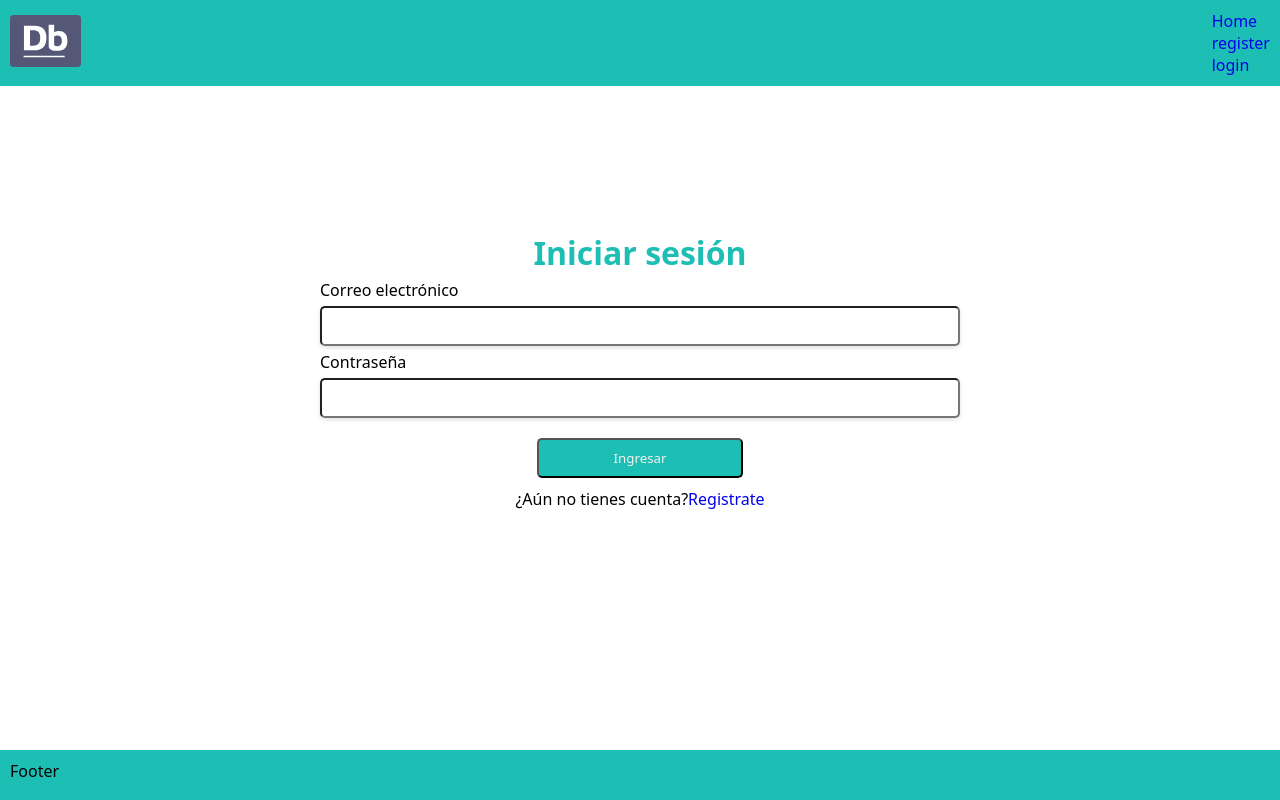
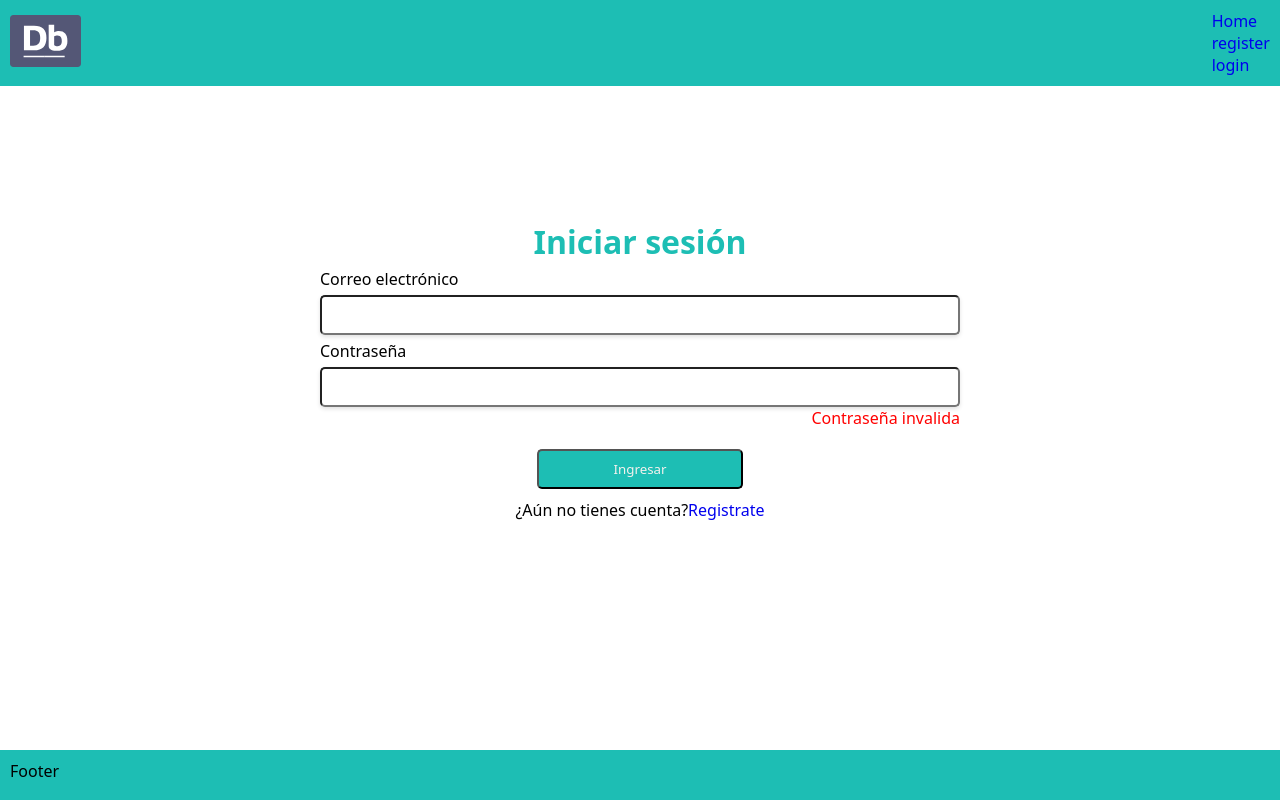
Before and after one commit to NicoRomPerez/ProyectoIntegrador, a React (Create React App) app in the folder proyectointegrador/: page /login in a window 1280 px wide. Built offline with nearby package versions, Linux system fonts and the light colour scheme.

Commit message:
Registro con validaciones

```diff
--- a/proyectointegrador/src/Components/Auth/Login/Login.js
+++ b/proyectointegrador/src/Components/Auth/Login/Login.js
@@ -1,38 +1,44 @@
-import React from 'react'
-import Header from '../../Header/Header'
-import Footer from '../../Footer/Footer'
-import Body from '../../Body/Body'
-import Input from '../../Commons/Input/Input'
-import './../auth.scss'
+import React, { useState } from "react";
+import Header from "../../Header/Header";
+import Footer from "../../Footer/Footer";
+import Body from "../../Body/Body";
+import Input from "../../Commons/Input/Input";
+import "./../auth.scss";
 
-import { Link } from 'react-router-dom'
+import { Link } from "react-router-dom";
 const Login = () => {
+  const [password, setPassword]= useState("");
+
+
+
   return (
-    <div className='auth'>
+    <div className="auth">
       <Header className="header"></Header>
-          <Body className='container'>
-
-          <div className='card-login'>
-            <h1 className='tittle'>
-              Iniciar sesión
-            </h1>
-              <Input label='Correo electrónico'/>
-              <Input label='Contraseña'/>
-              <div className='container-button'>
-                <button className='buttonPrimary'>
-                  Ingresar
-                </button>
+      <Body className="container">
+        <div className="card-login">
+          <h1 className="tittle">Iniciar sesión</h1>
+          <Input label="Correo electrónico" type="email" />
+          <Input
+            label="Contraseña"
+            type="password"
+            required={true}
+            minLength={6}
+            value={password}
+            onChange={(e) => setPassword(e.target.value)}
+            error={'Contraseña invalida'}
+          />
+          <div className="container-button">
+            <button className="buttonPrimary">Ingresar</button>
           </div>
-                <span className='go-to-register'>
+          <span className="go-to-register">
             ¿Aún no tienes cuenta?
-                  <Link to={'/register'}>Registrate</Link>
+            <Link to={"/register"}>Registrate</Link>
           </span>
         </div>
       </Body>
       <Footer className="footer"></Footer>
     </div>
+  );
+};
 
-  )
-}
-
-export default Login
+export default Login;
--- a/proyectointegrador/src/Components/Auth/register/Register.js
+++ b/proyectointegrador/src/Components/Auth/register/Register.js
@@ -1,36 +1,70 @@
-import React from 'react'
-import Footer from '../../Footer/Footer'
-import Header from '../../Header/Header'
-import Body from '../../Body/Body'
-import Input from '../../Commons/Input/Input'
-import './../auth.scss'
-import './Register.scss'
+import React, { useState } from "react";
+import Footer from "../../Footer/Footer";
+import Header from "../../Header/Header";
+import Body from "../../Body/Body";
+import Input from "../../Commons/Input/Input";
+import "./../auth.scss";
+import "./Register.scss";
+import {validateEmail, validatePassword, validateRePassword} from './../utils'
 const Register = () => {
+  const [password, setPassword]= useState("");
+  const [rePassword, setRePassword]= useState("");
+  const [email, setEmail]= useState("");
+  const [errorsMsg, setErrorsMsg] = useState({});
+
+  const onRegister = (e) => {
+    e.preventDefault();
+
+    validateEmail(email, setErrorsMsg);
+    validatePassword(password, setErrorsMsg)
+    validateRePassword(password, rePassword,setErrorsMsg)
+
+    if (errorsMsg.email || errorsMsg.password || errorsMsg.rePassword) {
+      return
+    }
+
+    console.log('Guardado con exito')
+  }
   return (
-    <div className='auth'>
-        <Header className="header"></Header>
-        <Body className='container'>
-          <div className='card-login'>
-            <h1 className='tittle'>
-              Crear cuenta
-            </h1>
-            <div className='full-name'>
-              <Input label='Nombre'/>
-              <Input label='Apellido'/>
+    <div className="auth">
+      <Header className="header"></Header>
+      <Body className="container">
+        <div className="card-login">
+          <h1 className="tittle">Crear cuenta</h1>
+          <form onSubmit={onRegister}>
+            <div className="full-name">
+              <Input label="Nombre" />
+              <Input label="Apellido" />
             </div>
-              <Input label='Correo electrónico'/>
-              <Input label='Contraseña'/>
-              <Input label='Confirmar contraseña'/>
-              <div className='container-button'>
-                <button className='buttonPrimary'>
-                  Crear cuenta
-                </button>
-              </div>
+            <Input label="Correo electrónico" value={email} type="email" onChange={(e) => setEmail(e.target.value)} error={errorsMsg.email}/>
+            <Input
+              label="Contraseña"
+              type="password"
+              required={true}
+              minLength={6}
+              value={password}
+              onChange={e => setPassword(e.target.value)}
+              error={errorsMsg.password}
+            />
+            <Input
+              label="Confirmar contraseña"
+              type="password"
+              required={true}
+              minLength={6}
+              value={rePassword}
+              onChange={(e) => setRePassword(e.target.value)}
+              error={errorsMsg.rePassword}
+            />
+            <div className="container-button">
+              <button className="buttonPrimary" onClick={onRegister} >Crear cuenta</button>
             </div>
-          </Body>
-        <Footer className="footer"></Footer>
+          </form>
+
+        </div>
+      </Body>
+      <Footer className="footer"></Footer>
     </div>
-  )
-}
+  );
+};
 
-export default Register
+export default Register;
--- /dev/null
+++ b/proyectointegrador/src/Components/Auth/utils.js
@@ -0,0 +1,28 @@
+const REGEX_EMAIL = /^[-\w.%+]{1,64}@(?:[A-Z0-9-]{1,63}\.){1,125}[A-Z]{2,63}$/i
+
+export const validateEmail = (value, setError) => {
+    let error = ''
+    if (!REGEX_EMAIL.test(value)) {
+        error = 'Correo invalido';
+    }
+    setError(previous => ({ ...previous, email: error}))
+}
+
+
+export const validatePassword = (password, setError) => {
+    let error = ''
+    if (!password || password.length < 6) {
+        error = 'El minimo de caracteres es 6';
+    }
+    setError(previous => ({ ...previous, password: error}))
+}
+export const validateRePassword = (password, rePassword, setError) => {
+    let error = ''
+    if (!rePassword || rePassword.length < 6) {
+        error = 'El minimo de caracteres es 6';
+    }
+    if (password !== rePassword) {
+        error = 'La contraseña no coincide';
+    }
+    setError(previous => ({ ...previous, rePassword: error}))
+}
--- a/proyectointegrador/src/Components/Commons/Input/Input.js
+++ b/proyectointegrador/src/Components/Commons/Input/Input.js
@@ -1,15 +1,14 @@
 import React from 'react'
 import './Input.scss'
 
-const Input = ({label, ...props}) => {
+const Input = ({label, error, ...props}) => {
+
 
   return (
       <div className='input-component'>
-
-
-          <label>{label}</label>
-          <input className='input-custom' {...props}/>
-
+        <label>{label}</label>
+        <input className='input-custom' {...props}/>
+        {error && <div className='error'>{error}</div>}
       </div>
       )
 }
--- a/proyectointegrador/src/Components/Commons/Input/Input.scss
+++ b/proyectointegrador/src/Components/Commons/Input/Input.scss
@@ -12,4 +12,8 @@
         margin-top: 5px;
         text-align:left ;
     }
+    .error {
+        color: red;
+        text-align: end;
+    }
 }
```
Lines whose indentation alone changed are shown as unchanged.
